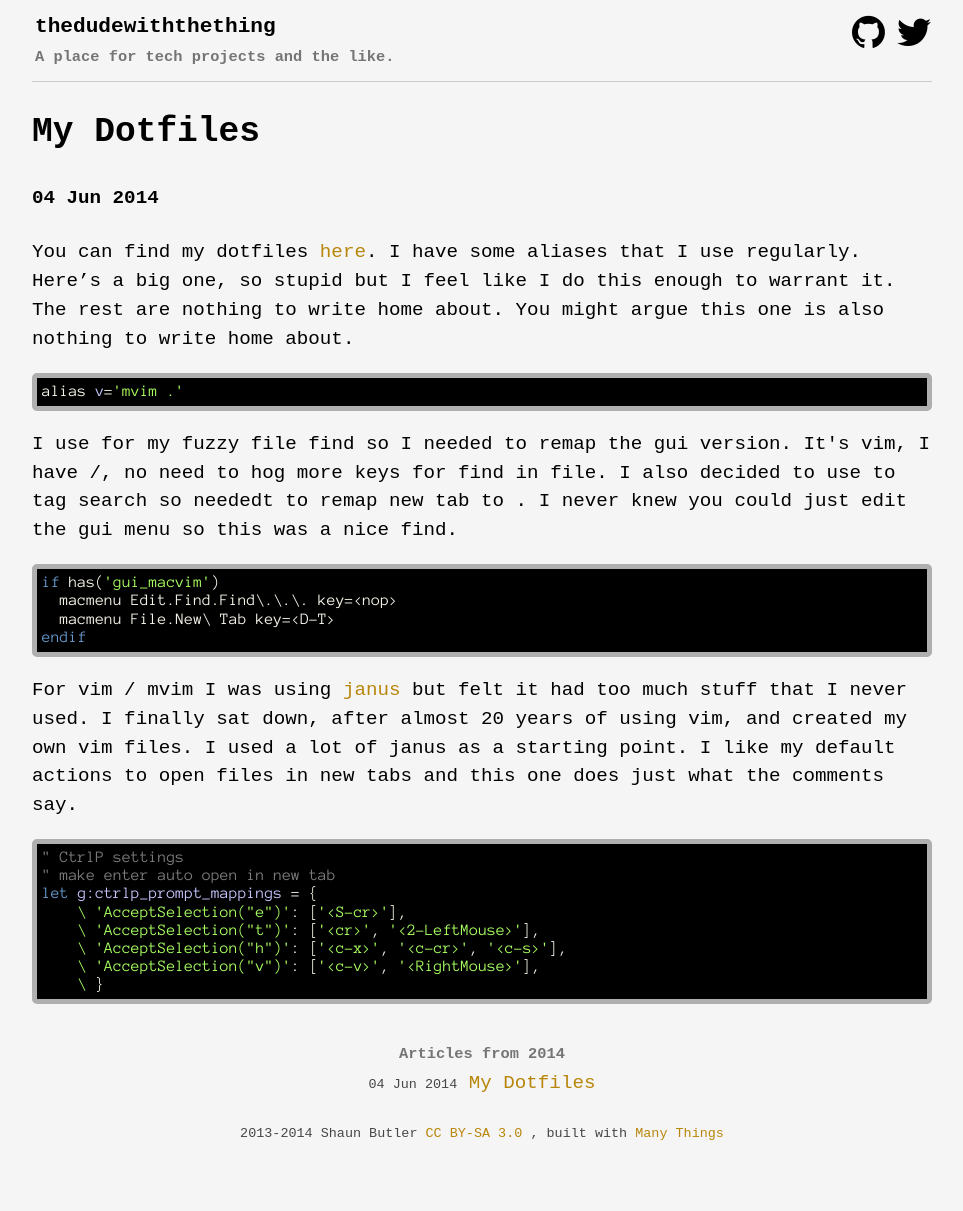
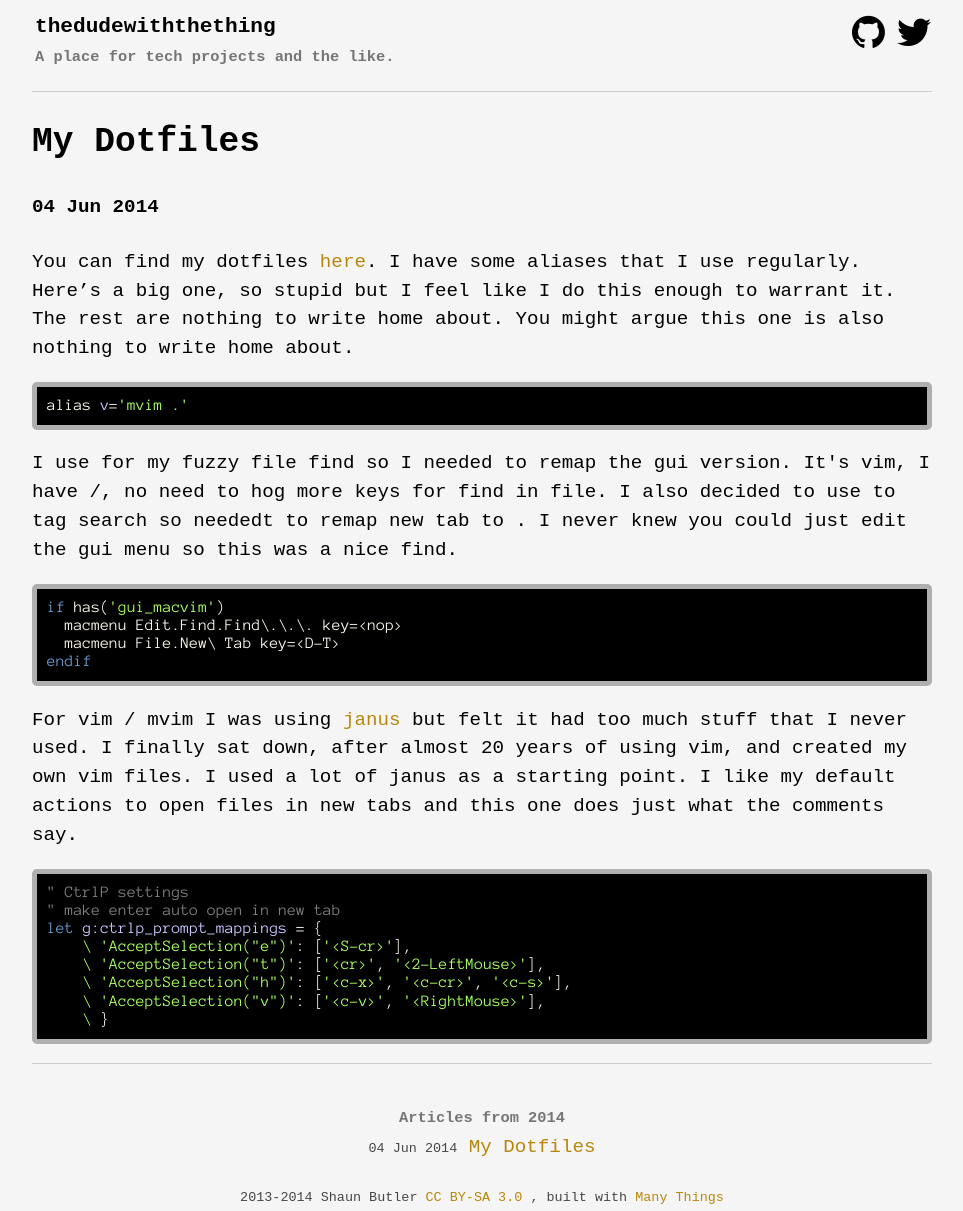
Before and after one commit to TheDudeWithTheThing/thedudewiththething.github.io, a Jekyll site: the page built from index.html, in a window 1280 px wide. Shown: the whole page, without its empty margins (158-1121 px from the left). Built offline with Jekyll 4.4.1, drawn with Linux system fonts in a browser that asks for light colours; some web fonts are replaced; Markdown is read by kramdown in place of the engine named in the settings; comment, search, counter and statistics services are not loaded; before the commit the page ends 1147 px from its top, so only the background shows below that.

Commit message:
Layout updates
* Add HR to separate articles
* give code some more padding

```diff
--- a/index.html
+++ b/index.html
@@ -9,4 +9,5 @@ title: thedudewiththething.com
     <h4 class="date">{{ post.date | date_to_string }}</h4>
     {{ post.content }}
   </article>
+  <hr>
 {% endfor %}
--- a/stylesheets/site.css
+++ b/stylesheets/site.css
@@ -43,7 +43,7 @@ h2 {
 
 pre {
   background-color: #000000;
-  padding: 5px;
+  padding: 10px;
   border-radius: 5px;
   border: 5px solid #afafaf;
   overflow: auto;
@@ -74,7 +74,7 @@ hr {
   height: 1px;
   border: 0;
   border-top: 1px solid #cccccc;
-  margin: 0.5em 0;
+  margin: 1.0em 0;
   padding: 0;
   box-sizing: content-box; }
 
```
